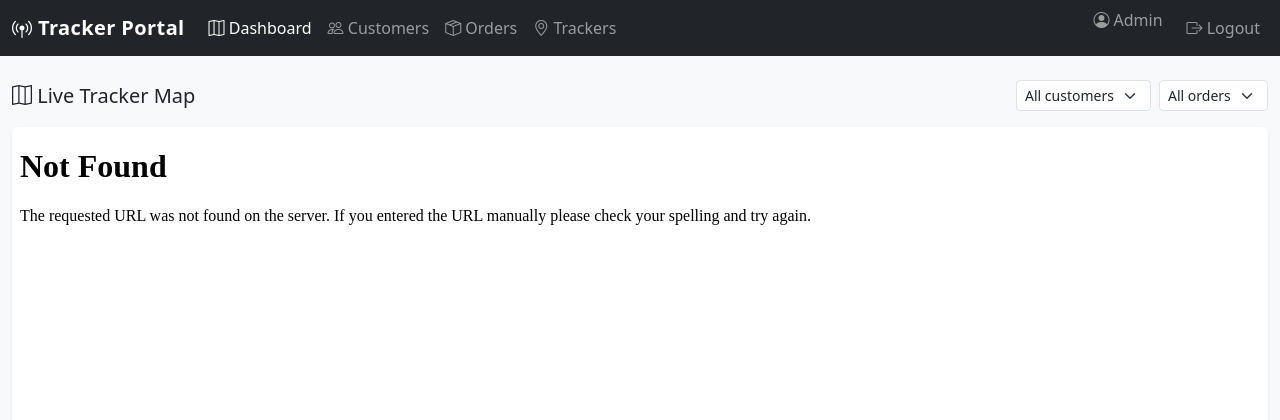
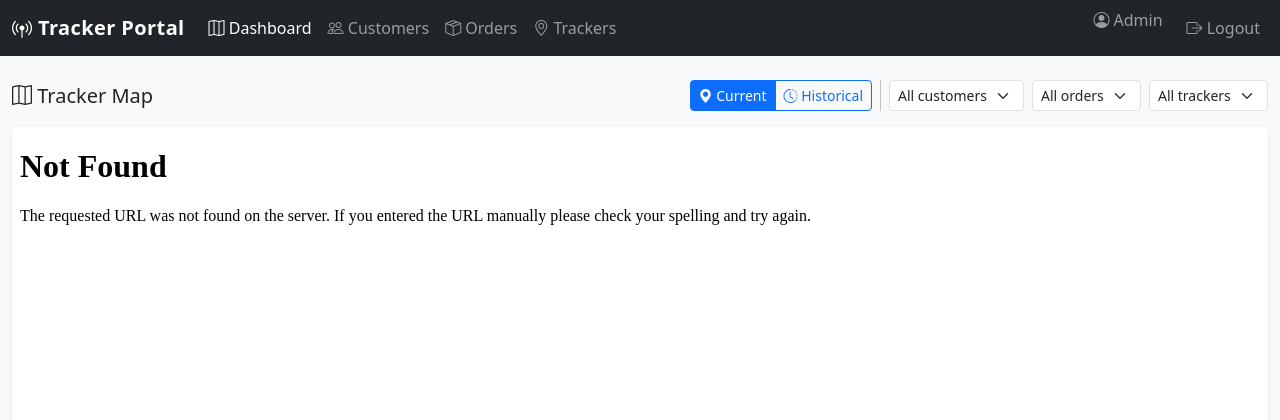
Before and after one commit to MichaelKaethoven/KDG_IOT_INTEGR_SEM2, a Flask app: page / in a window 1280 px wide. Shown: the top 420 px of the page. Run offline with Flask 3, Linux system fonts and the light colour scheme; the visitor is signed in with stand-in values (Sample User, id 1); data that the repository does not hold is empty.

Commit message:
updated the dashboard to change how the view of tracking is

```diff
--- a/webapp/blueprints/dashboard.py
+++ b/webapp/blueprints/dashboard.py
@@ -1,4 +1,4 @@
-from flask import Blueprint, render_template, current_app, request, session
+from flask import Blueprint, render_template, current_app, request
 from blueprints.auth import login_required
 from db import get_db
 
@@ -10,25 +10,69 @@ dashboard_bp = Blueprint("dashboard", __name__)
 def index():
     db = get_db()
     customer_id = request.args.get("customer", "all")
-    order_id = request.args.get("order", "all")
+    order_id    = request.args.get("order", "all")
+    tracker_id  = request.args.get("tracker", "all")
+    view        = request.args.get("view", "current")
+
+    if view not in ("current", "historical"):
+        view = "current"
 
     customers = db.table("customers").select("id, name").order("name").execute().data
-    orders = db.table("orders").select("id, customer_id, order_date, status").order("order_date", desc=True).execute().data
+    all_orders = db.table("orders").select("id, customer_id, order_date, status").order("order_date", desc=True).execute().data
 
-    if customer_id != "all":
-        orders = [o for o in orders if o["customer_id"] == customer_id]
+    orders = [o for o in all_orders if customer_id == "all" or o["customer_id"] == customer_id]
+
+    # Fetch trackers active for the current customer/order scope
+    assignments = (
+        db.table("order_trackers")
+        .select("tracker_id, order_id")
+        .is_("removed_at", "null")
+        .execute()
+        .data
+    )
+
+    if order_id != "all":
+        valid_order_ids = {order_id}
+    elif customer_id != "all":
+        valid_order_ids = {o["id"] for o in orders}
+    else:
+        valid_order_ids = None
+
+    valid_tracker_ids = list({
+        a["tracker_id"] for a in assignments
+        if valid_order_ids is None or a["order_id"] in valid_order_ids
+    })
+
+    if valid_tracker_ids:
+        trackers = (
+            db.table("trackers")
+            .select("id, device_name")
+            .in_("id", valid_tracker_ids)
+            .order("device_name")
+            .execute()
+            .data
+        )
+    else:
+        trackers = []
 
     grafana_url = current_app.config["GRAFANA_URL"]
     iframe_src = (
         f"{grafana_url}/d/tracker-locations/tracker-dashboard"
-        f"?var-customer={customer_id}&var-order_var={order_id}&kiosk&theme=light"
+        f"?var-customer={customer_id}"
+        f"&var-order_var={order_id}"
+        f"&var-tracker={tracker_id}"
+        f"&var-view={view}"
+        f"&kiosk&theme=light"
     )
 
     return render_template(
         "dashboard.html",
         customers=customers,
         orders=orders,
+        trackers=trackers,
         selected_customer=customer_id,
         selected_order=order_id,
+        selected_tracker=tracker_id,
+        selected_view=view,
         iframe_src=iframe_src,
     )
--- a/webapp/templates/dashboard.html
+++ b/webapp/templates/dashboard.html
@@ -1,18 +1,40 @@
 {% extends "base.html" %}
 {% block title %}Dashboard{% endblock %}
 {% block content %}
+
 <div class="d-flex align-items-center gap-3 mb-3 flex-wrap">
-  <h5 class="mb-0"><i class="bi bi-map"></i> Live Tracker Map</h5>
+  <h5 class="mb-0"><i class="bi bi-map"></i> Tracker Map</h5>
 
-  <form class="d-flex gap-2 ms-auto flex-wrap" method="get">
-    <select name="customer" class="form-select form-select-sm" style="width:auto" onchange="this.form.submit()">
+  <form class="d-flex gap-2 ms-auto flex-wrap align-items-center" method="get">
+
+    <div class="btn-group btn-group-sm" role="group" aria-label="View mode">
+      <input type="radio" class="btn-check" name="view" id="view-current"
+             value="current" {% if selected_view == 'current' %}checked{% endif %}
+             onchange="this.form.submit()">
+      <label class="btn btn-outline-primary" for="view-current">
+        <i class="bi bi-geo-alt-fill"></i> Current
+      </label>
+
+      <input type="radio" class="btn-check" name="view" id="view-historical"
+             value="historical" {% if selected_view == 'historical' %}checked{% endif %}
+             onchange="this.form.submit()">
+      <label class="btn btn-outline-primary" for="view-historical">
+        <i class="bi bi-clock-history"></i> Historical
+      </label>
+    </div>
+
+    <div class="vr"></div>
+
+    <select name="customer" class="form-select form-select-sm" style="width:auto"
+            onchange="this.form.submit()">
       <option value="all" {% if selected_customer == 'all' %}selected{% endif %}>All customers</option>
       {% for c in customers %}
         <option value="{{ c.id }}" {% if selected_customer == c.id %}selected{% endif %}>{{ c.name }}</option>
       {% endfor %}
     </select>
 
-    <select name="order" class="form-select form-select-sm" style="width:auto" onchange="this.form.submit()">
+    <select name="order" class="form-select form-select-sm" style="width:auto"
+            onchange="this.form.submit()">
       <option value="all" {% if selected_order == 'all' %}selected{% endif %}>All orders</option>
       {% for o in orders %}
         <option value="{{ o.id }}" {% if selected_order == o.id %}selected{% endif %}>
@@ -20,13 +42,26 @@
         </option>
       {% endfor %}
     </select>
+
+    <select name="tracker" class="form-select form-select-sm" style="width:auto"
+            onchange="this.form.submit()">
+      <option value="all" {% if selected_tracker == 'all' %}selected{% endif %}>All trackers</option>
+      {% for t in trackers %}
+        <option value="{{ t.device_name }}"
+                {% if selected_tracker == t.device_name %}selected{% endif %}>
+          {{ t.device_name }}
+        </option>
+      {% endfor %}
+    </select>
+
   </form>
 </div>
 
 <div class="card shadow-sm">
   <div class="card-body p-0">
-    <iframe src="{{ iframe_src }}" width="100%" height="720" frameborder="0"
+    <iframe src="{{ iframe_src }}" width="100%" height="840" frameborder="0"
             style="border-radius:.375rem;display:block"></iframe>
   </div>
 </div>
+
 {% endblock %}
```
Also changed, not shown: grafana/provisioning/dashboards/trackers.json (+51 -25 lines).
